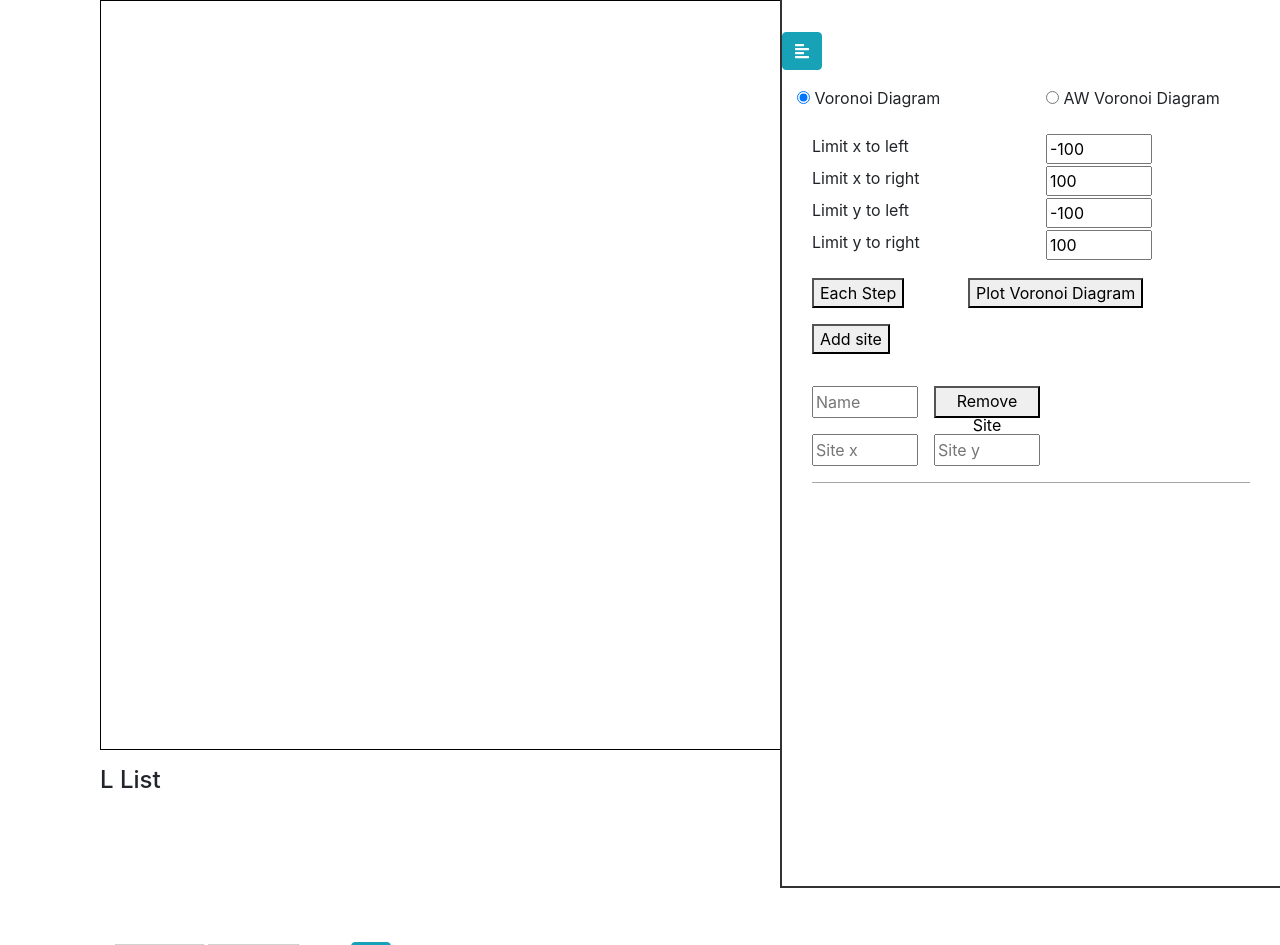
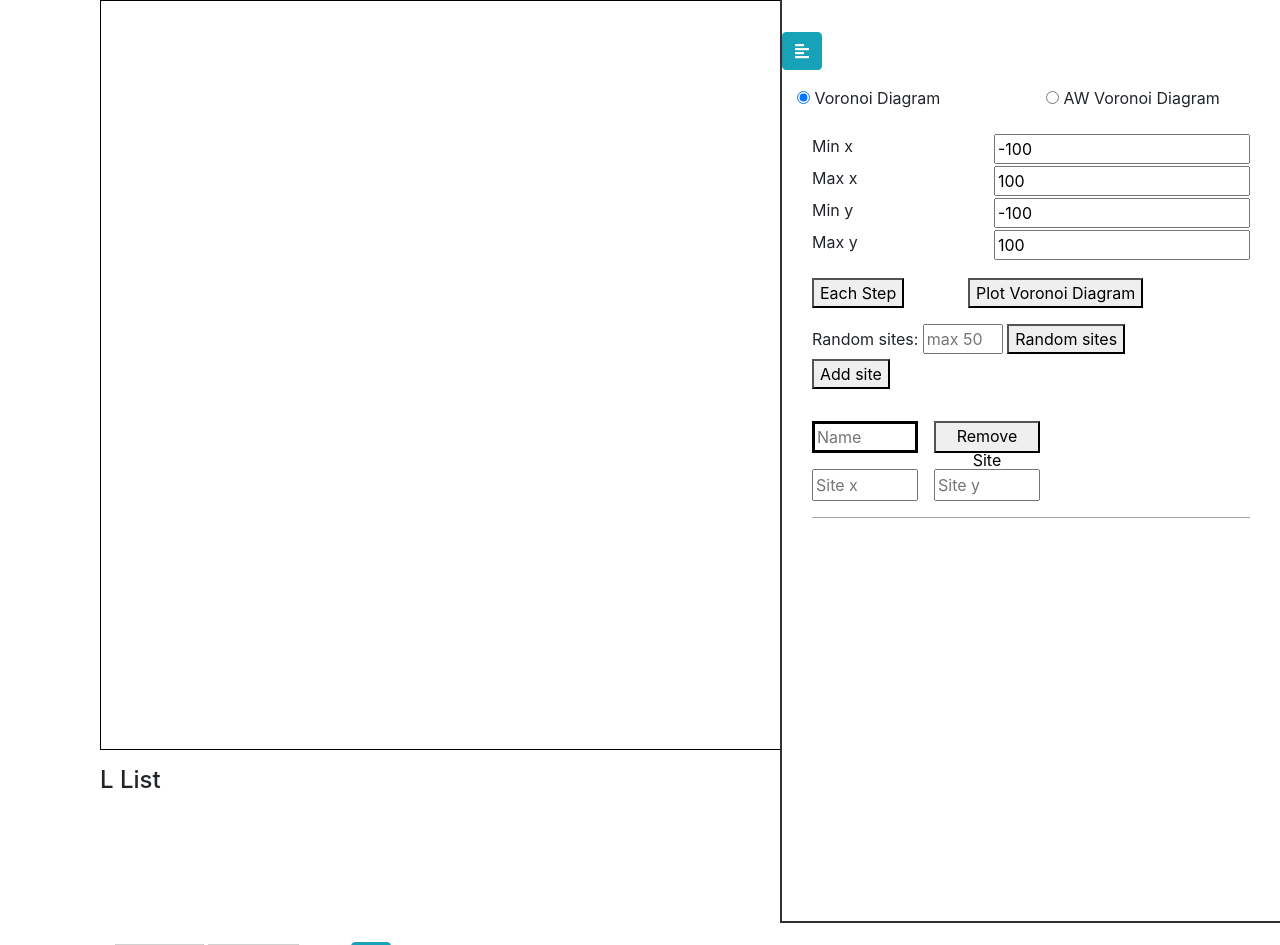
Before and after one commit to EderVs/Voronoi-Diagrams, a Django app: page / in a window 1280 px wide. Shown: the top 945 px of the page. Run offline with Django 3.2, Linux system fonts and the light colour scheme; some libraries are stand-ins or nearby versions.

Commit message:
Random in server

```diff
--- a/plots/plot_utils/models/conic_sections.py
+++ b/plots/plot_utils/models/conic_sections.py
@@ -20,7 +20,7 @@ def get_circle_ranges(
 ) -> Tuple[Iterable, Iterable]:
     """Plot a circle."""
     y_lists: List[List[Any]] = [[], []]
-    step = 2 * r / Decimal("1000")
+    step = 2 * r / Decimal("100")
     x_range = np.arange(h - r, h + r + step, step)
     for x in x_range:
         ys = get_circle_formula_y(h, k, r, x)
--- a/plots/plot_utils/models/events.py
+++ b/plots/plot_utils/models/events.py
@@ -48,7 +48,7 @@ def get_site_traces(site: Site, site_class=Site):
         x_range, y_range = get_circle_ranges(
             site.point.x, site.point.y, site.weight, "r"
         )
-        line_properties = {"width": 2.5, "color": color}
+        line_properties = {"width": 2.5, "color": color, "dash": "dashdot"}
         traces.append(
             go.Scatter(
                 x=x_range,
--- a/vd_server/vd_plot/static/vd_plot/css/sites.css
+++ b/vd_server/vd_plot/static/vd_plot/css/sites.css
@@ -1,6 +1,10 @@
 
 #num_sites, #actual_sites {
     display: none
+}
+
+#num_random_sites {
+    width: 80px;
 }
 
 #sidebar {
@@ -23,7 +27,7 @@
     right: 0;
 }
 
-#sidebar input[type=number], #sidebar input[type=text], #sidebar .site button {
+#sidebar #sites input[type=number], #sidebar #sites input[type=text], #sidebar .site button {
     width: 106px
 }
 
@@ -32,14 +36,18 @@
     margin-bottom: 1em;
 }
 
+#sidebar .site {
+    padding-bottom: 1em;
+    border-bottom: solid 1px rgb(165, 165, 165);
+}
+
 #sidebar .site input, #sidebar .site button {
     margin: 1em 1em 0em 0em;
     height: 2em;
 }
 
-#sidebar .site {
-    padding-bottom: 1em;
-    border-bottom: solid 1px rgb(165, 165, 165);
+#sidebar #sites .site_name {
+    border: solid 3px black;
 }
 
 
--- a/vd_server/vd_plot/static/vd_plot/js/sites.js
+++ b/vd_server/vd_plot/static/vd_plot/js/sites.js
@@ -19,30 +19,30 @@ window.addEventListener("beforeunload", function (e) {
     });
 });
 
-function get_site_div(site_id) {
+function get_site_div(site_id, values) {
     return `<div class="site col" id="site_` + site_id + `">
     <div class="row">
-        <input type="text" class="site_name" placeholder="Name" name="site`+ site_id + `_name">
+        <input type="text" class="site_name" placeholder="Name" name="site`+ site_id + `_name" value=` + (values.name != null ? values.name : `""`) + ` required maxlength="4">
         <button type="button" id="remove_site_`+ site_id + `" onclick="remove_site(` + site_id + `)">Remove Site</button>
     </div>
     <div class="row">
-        <input type="number" step="any" class="site_x" placeholder="Site x" name="site`+ site_id + `_x" required>
-        <input type="number" step="any" class="site_y" placeholder="Site y" name="site`+ site_id + `_y" required>
-        <input type="number" step="any" class="site_w" placeholder="Site weight" name="site`+ site_id + `_w" value="" style="display:none">
+        <input type="number" step="any" class="site_x" placeholder="Site x" name="site`+ site_id + `_x" value=` + (values.x != null ? values.x : `""`) + ` required>
+        <input type="number" step="any" class="site_y" placeholder="Site y" name="site`+ site_id + `_y" value=` + (values.y != null ? values.y : `""`) + ` required>
+        <input type="number" step="any" class="site_w" placeholder="Site weight" name="site`+ site_id + `_w" value=` + (values.w != null ? values.w : `""`) + ` style="display:none">
     </div>
     </div>`
 }
 
-function get_weighted_site_div(site_id) {
+function get_weighted_site_div(site_id, values) {
     return `<div class="site col" id="site_` + site_id + `">
     <div class="row">
-        <input type="text" class="site_name" placeholder="Name" name="site`+ site_id + `_name">
+        <input type="text" class="site_name" placeholder="Name" name="site`+ site_id + `_name" value=` + (values.name != null ? values.name : `""`) + ` required maxlength="4">
         <button type="button" id="remove_site_`+ site_id + `" onclick="remove_site(` + site_id + `)">Remove Site</button>
     </div>
     <div class="row">
-        <input type="number" step="any" class="site_x" placeholder="Site x" name="site`+ site_id + `_x" required>
-        <input type="number" step="any" class="site_y" placeholder="Site y" name="site`+ site_id + `_y" required>
-        <input type="number" step="any" class="site_w" placeholder="Site weight" name="site`+ site_id + `_w" value="">
+        <input type="number" step="any" class="site_x" placeholder="Site x" name="site`+ site_id + `_x" value=` + (values.x != null ? values.x : `""`) + ` required>
+        <input type="number" step="any" class="site_y" placeholder="Site y" name="site`+ site_id + `_y" value=` + (values.y != null ? values.y : `""`) + ` required>
+        <input type="number" step="any" class="site_w" placeholder="Site weight" name="site`+ site_id + `_w" value=` + (values.w != null ? values.w : `""`) + ` required>
     </div>
     </div>`
 }
@@ -57,18 +57,50 @@ function evaluate_start_buttons() {
     }
 }
 
-function add_site() {
-    if ($('input[name=vd_type]:checked', '#vd_form').val() == 'vd') {
-        $('#sites').append(get_site_div($('#actual_sites').attr("value")));
-    } else {
-        $('#sites').append(get_weighted_site_div($('#actual_sites').attr("value")));
-    }
+function add_site(values) {
+    var actual_site = $('#actual_sites').attr("value");
     $('#num_sites').attr("value", parseInt($('#num_sites').attr("value")) + 1);
     $('#actual_sites').attr("value", parseInt($('#actual_sites').attr("value")) + 1);
     evaluate_start_buttons();
+    if ($('input[name=vd_type]:checked', '#vd_form').val() == 'vd') {
+        $('#sites').append(get_site_div(actual_site, values));
+    } else {
+        $('#sites').append(get_weighted_site_div(actual_site, values));
+    }
 }
 
-$('#add_site').click(add_site);
+function add_site_event() {
+    add_site({})
+}
+
+$('#add_site').click(add_site_event);
+$('#random_sites').click(random_sites);
+
+function getRndInteger(min, max) {
+    return Math.floor(Math.random() * (max - min + 1)) + min;
+}
+
+function random_sites() {
+    console.log("hello")
+    $('#sites').html("");
+    $('#num_sites').attr("value", 0);
+    $('#actual_sites').attr("value", 0);
+    var min_x = parseInt($('#limit_x0').val());
+    min_x = (min_x != null ? min_x : -100);
+    var max_x = parseInt($('#limit_x1').val());
+    max_x = (max_x != null ? max_x : 100);
+    var min_y = parseInt($('#limit_y0').val());
+    min_y = (min_y != null ? min_y : -100);
+    var max_y = parseInt($('#limit_y1').val());
+    max_y = (max_y != null ? max_y : 100);
+    var min_w = 0;
+    var max_w = 20;
+    for (let i = 0; i < parseInt($('#num_random_sites').val()); i++) {
+        var values = { x: getRndInteger(min_x, max_x), y: getRndInteger(min_y, max_y), w: getRndInteger(min_w, max_w), name: (i + 1).toString() };
+        console.log(values)
+        add_site(values);
+    }
+}
 
 function remove_site(site_id) {
     $('#site_' + site_id).remove()
@@ -182,7 +214,7 @@ function next_step() {
         type: 'GET',
         url: '/steps/next/',
         dataType: 'html',
-        data: { body: JSON.stringify(data), session: session },
+        data: { session: session },
         success: function (resp) {
             $('#plot').html(resp);
             $('#loading').html("")
@@ -334,7 +366,7 @@ $('#next-step').attr('disabled', 'disabled');
 $('#prev-step-responsive').attr('disabled', 'disabled');
 $('#next-step-responsive').attr('disabled', 'disabled');
 evaluate_start_buttons();
-add_site();
+add_site_event();
 
 $(document).ready(function () {
     $('#sidebarOpen').on('click', function () {
--- a/vd_server/vd_plot/templates/vd_plot/main.html
+++ b/vd_server/vd_plot/templates/vd_plot/main.html
@@ -104,38 +104,38 @@
                     <div id="limits" class="col input-category">
                         <div class="row">
                             <div class="col">
-                                <label for="limit_x0">Limit x to left</label>
+                                <label for="limit_x0">Min x</label>
                             </div>
                             <div class="col">
-                                <input type="number" step="any" placeholder="limit_x0" name="limit_x0" value="-100"
-                                    required>
+                                <input type="number" id="limit_x0" step="any" placeholder="limit_x0" name="limit_x0"
+                                    value="-100" required>
                             </div>
                         </div>
                         <div class="row">
                             <div class="col">
-                                <label for="limit_x1">Limit x to right</label>
+                                <label for="limit_x1">Max x</label>
                             </div>
                             <div class="col">
-                                <input type="number" step="any" placeholder="limit_x1" name="limit_x1" value="100"
-                                    required>
+                                <input type="number" id="limit_x1" step="any" placeholder="limit_x1" name="limit_x1"
+                                    value="100" required>
                             </div>
                         </div>
                         <div class="row">
                             <div class="col">
-                                <label for="limit_y0">Limit y to left</label>
+                                <label for="limit_y0">Min y</label>
                             </div>
                             <div class="col">
-                                <input type="number" step="any" placeholder="limit_y0" name="limit_y0" value="-100"
-                                    required>
+                                <input type="number" id="limit_y0" step="any" placeholder="limit_y0" name="limit_y0"
+                                    value="-100" required>
                             </div>
                         </div>
                         <div class="row">
                             <div class="col">
-                                <label for="limit_y1">Limit y to right</label>
+                                <label for="limit_y1">Max y</label>
                             </div>
                             <div class="col">
-                                <input type="number" step="any" placeholder="limit_y1" name="limit_y1" value="100"
-                                    required>
+                                <input type="number" id="limit_y1" step="any" placeholder="limit_y1" name="limit_y1"
+                                    value="100" required>
                             </div>
                         </div>
                     </div>
@@ -144,16 +144,27 @@
                             <div class="col-4">
                                 <button type="submit" id="first-step">Each Step</button>
                             </div>
-                            <div class="col-8">
+                            <div class="col">
                                 <button type="submit" id="plot-vd">Plot Voronoi Diagram</button>
                             </div>
                         </div>
                     </div>
-                    <div class="col">
-                        <button type="button" id="add_site">Add site</button>
+                    <div id="init-buttons" class="col input-category">
+                        <div class="row">
+                            <div class="col">
+                                <label for="num_sites">Random sites:</label>
+                                <input type="number" name="num_random_sites" id="num_random_sites" placeholder="max 50">
+                                <button type="button" id="random_sites">Random sites</button>
+                            </div>
+                        </div>
+                        <div class="row">
+                            <div class="col-3">
+                                <button type="button" id="add_site">Add site</button>
+                            </div>
+                        </div>
                     </div>
+                    <input type="number" name="actual_sites" id="actual_sites" value=0>
                     <input type="number" name="num_sites" id="num_sites" value=0>
-                    <input type="number" name="actual_sites" id="actual_sites" value=0>
                     <div id="sites" class="col input-category">
                     </div>
                 </form>
--- a/vd_server/vd_steps/db.py
+++ b/vd_server/vd_steps/db.py
@@ -206,5 +206,6 @@ def remove_session(session: Session) -> None:
     """Remove session VD."""
     with lock:
         if session in db:
-            print(f"session {session} deleted")
+            # Debuging.
+            # print(f"session {session} deleted")
             del db[session]
--- a/vd_server/vd_steps/views.py
+++ b/vd_server/vd_steps/views.py
@@ -37,7 +37,9 @@ class StepView(View):
             self.session = request.GET.get("session")
         else:
             self.session = request.POST.get("session")
-        print(self.session)
+
+        # For debuging.
+        # print(self.session)
 
     def get(self, request):
         """GET method."""
@@ -85,12 +87,10 @@ class FirstStepView(StepView):
         )
         if vd_type == "vd":
             for x, y, name in body_data["sites"]:
-                print(x, y, name)
                 sites.append(Point(Decimal(x), Decimal(y)))
                 names.append(name)
         elif vd_type == "aw_vd":
             for x, y, w, name in body_data["sites"]:
-                print(x, y, w, name)
                 sites.append((Point(Decimal(x), Decimal(y)), Decimal(w)))
                 names.append(name)
 
--- a/voronoi_diagrams/data_structures/q.py
+++ b/voronoi_diagrams/data_structures/q.py
@@ -29,8 +29,6 @@ class QNode(AVLNode):
     def is_left(self, value: Event, *args: Any, **kwargs: Any) -> bool:
         """Value is to the left of Node."""
         comparison = self.value.get_comparison(value)
-        print("comparison")
-        print(comparison)
         return comparison > 0
 
     def is_right(self, value: Event, *args: Any, **kwargs: Any) -> bool:
--- a/voronoi_diagrams/models/boundaries.py
+++ b/voronoi_diagrams/models/boundaries.py
@@ -432,8 +432,6 @@ class WeightedPointBoundary(Boundary):
 
     def get_side_where_point_belongs(self, point: Point) -> int:
         """Get where point belongs."""
-        print("------------------------------")
-        print(point)
         if self.is_boundary_concave_to_y():
             ys = self.formula_y(point.x)
             if are_close(point.y, max(ys), Decimal("0.0001"),):
--- a/voronoi_diagrams/models/events.py
+++ b/voronoi_diagrams/models/events.py
@@ -353,5 +353,4 @@ class WeightedSite(Site):
                 return event_point.x - other_event_point.x
             # The smallest site will be first.
             return self.weight - event.weight
-        print(event_point.y, other_event_point.y)
         return event_point.y - other_event_point.y
```
Also changed, not shown: plots/plot_utils/models/bisectors.py (+10 -8 lines), plots/plot_utils/models/boundaries.py (+48 -37 lines), voronoi_diagrams/fortunes_algorithm.py (+12 -13 lines), voronoi_diagrams/models/voronoi_diagram_bisectors.py (+36 -23 lines).
